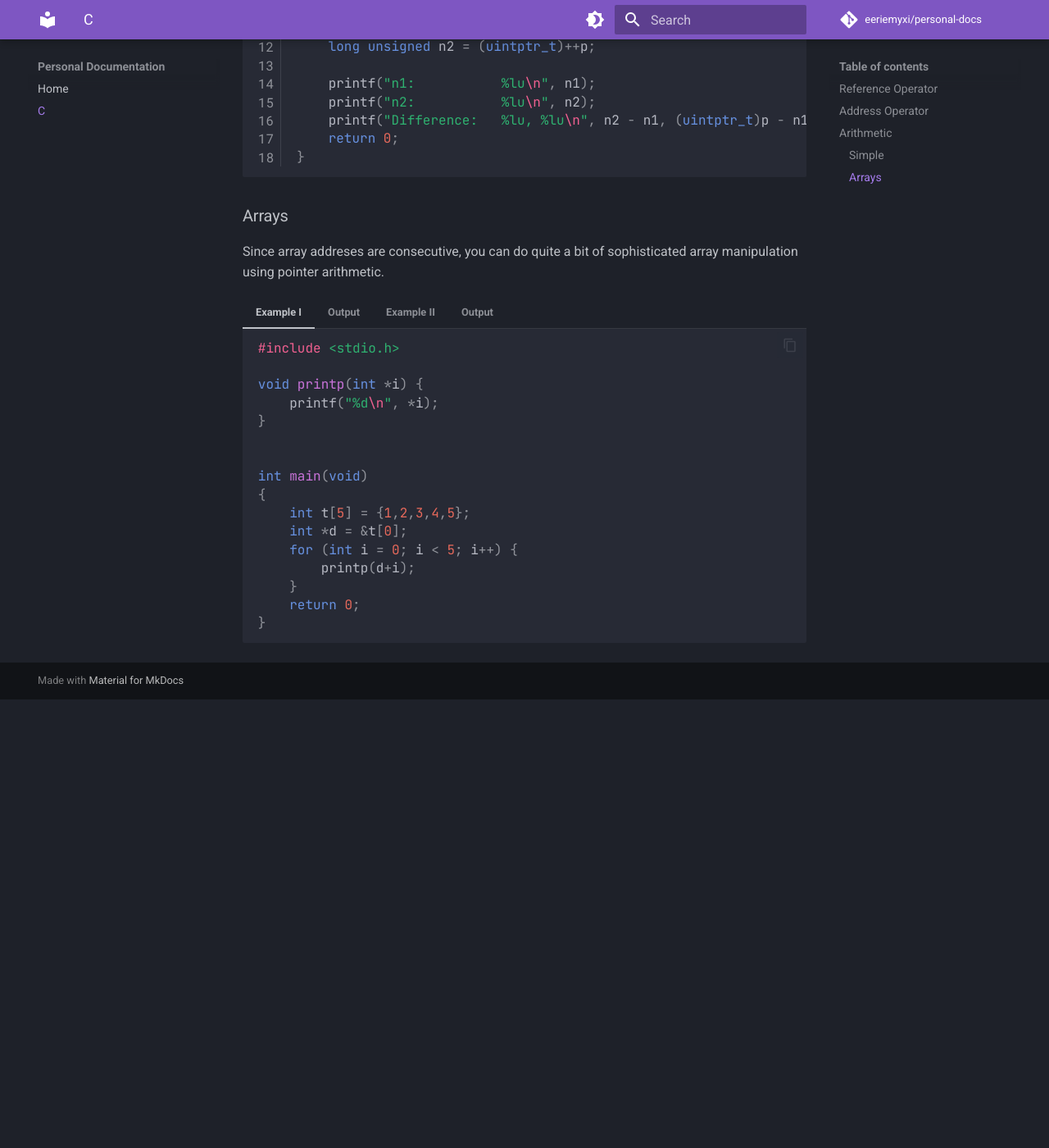
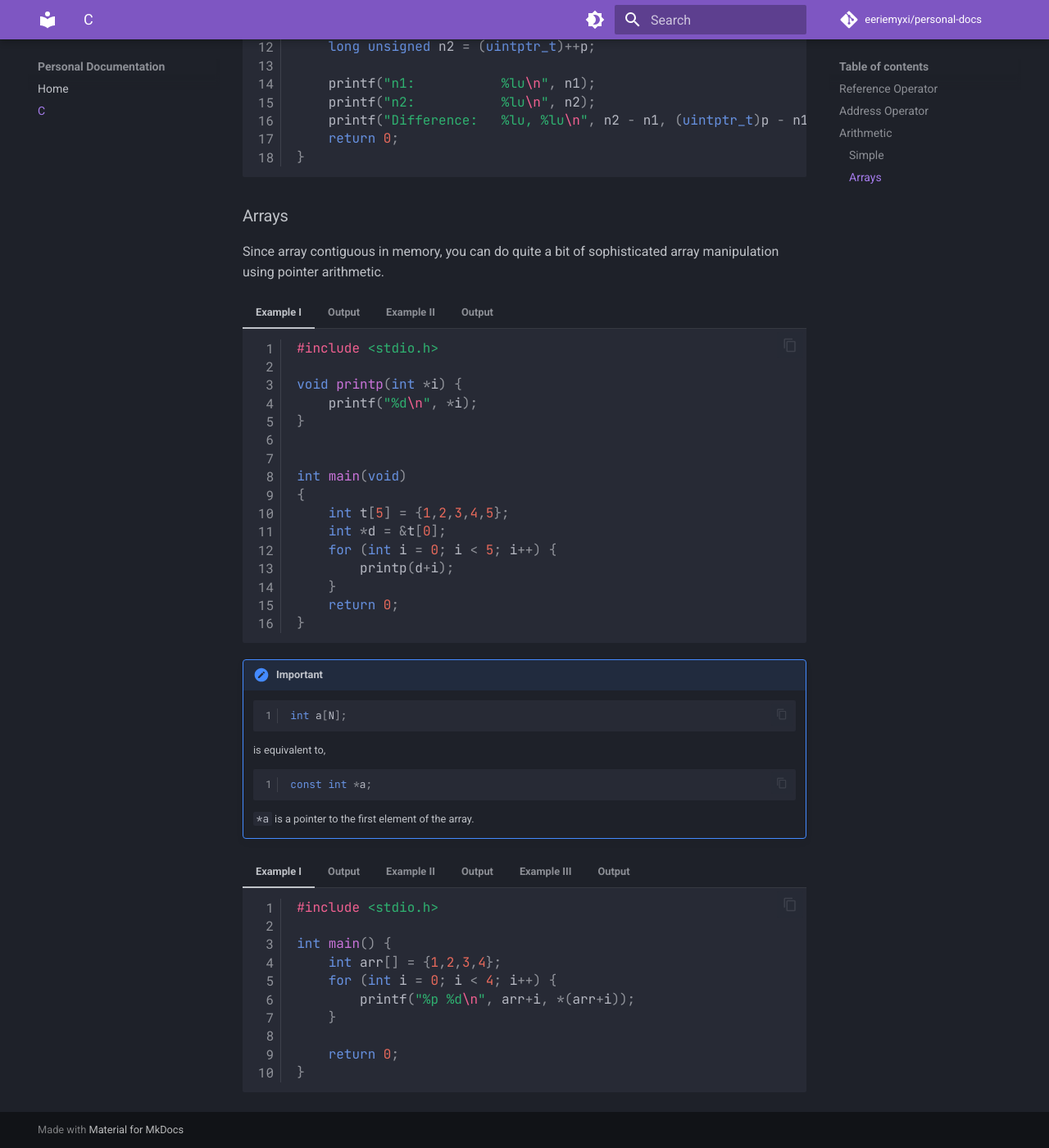
Before and after one commit to eeriemyxi/personal-docs, an MkDocs documentation site: the page built from docs/c.md, in a window 1280 px wide and 1400 px high, scrolled down 2112 px. Shown: the whole window at 82% size. Built offline with MkDocs 1.6.1 and Material for MkDocs 9.7.7, drawn with Linux system fonts in a browser that asks for light colours; comment, search, counter and statistics services are not loaded; before the commit the page ends 2965 px from its top, so only the background shows below that.

Commit message:
feat: add more docs to c.md

````diff
--- a/docs/c.md
+++ b/docs/c.md
@@ -138,10 +138,10 @@ Takes a pointer to an `int` as input. But makes a copy of the pointer.
     4 * 3 = 12, 4 * 6 = 24
     ```
 ### Arrays
-Since array addreses are consecutive, you can do quite a bit of sophisticated array
+Since array contiguous in memory, you can do quite a bit of sophisticated array
 manipulation using pointer arithmetic.
 === "Example I"
-	```c
+	```c linenums="1"
     #include <stdio.h>
 
     void printp(int *i) {
@@ -169,7 +169,7 @@ manipulation using pointer arithmetic.
     5
 	```
 === "Example II"
-	```c
+	```c linenums="1"
 
     #include <stdio.h>
 
@@ -197,3 +197,74 @@ manipulation using pointer arithmetic.
     4
     5
 	```
+!!! important
+	```c linenums="1"
+	int a[N];
+	```
+	is equivalent to,
+	```c linenums="1"
+	const int *a;
+	```
+	`*a` is a pointer to the first element of the array.
+=== "Example I"
+    ```c linenums="1"
+    #include <stdio.h>
+
+    int main() {
+        int arr[] = {1,2,3,4};
+        for (int i = 0; i < 4; i++) {
+            printf("%p %d\n", arr+i, *(arr+i));
+        }
+
+        return 0;
+    }
+    ```
+=== "Output"
+	```
+    ./main
+    0x7ffd9a93ad90 1
+    0x7ffd9a93ad94 2
+    0x7ffd9a93ad98 3
+    0x7ffd9a93ad9c 4
+	```
+
+=== "Example II"
+	```c linenums="1"
+    #include <stdio.h>
+
+    int main() {
+        char text[] = "Test";
+        // char text[] = {'T', 'e', 's', 't', '\0'};
+        // char text[4] = {'T', 'e', 's', 't', '\0'};
+        for (int i = 0; i < (sizeof(text) / sizeof(char) - 1); i++) {
+            printf("%c", *(text+i));
+        }
+        printf("\n");
+
+        return 0;
+    }
+	```
+=== "Output"
+	```
+    ./main
+    Test
+
+	```
+=== "Example III"
+	```c linenums="1"
+    #include <stdio.h>
+
+    int main() {
+        int i = 69;
+        int* t[1][1] = {{&i}};
+        printf("%d\n", ***t);
+
+        return 0;
+    }
+	```
+=== "Output"
+	```
+	./main
+	69
+	```
+<!--TODO: add docs for struct and -> operator-->
````
